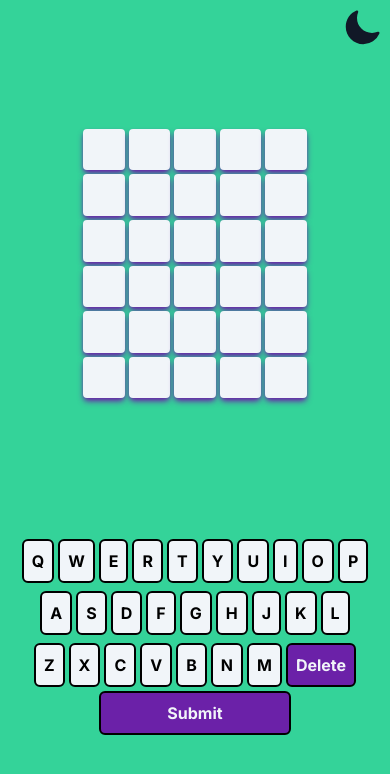
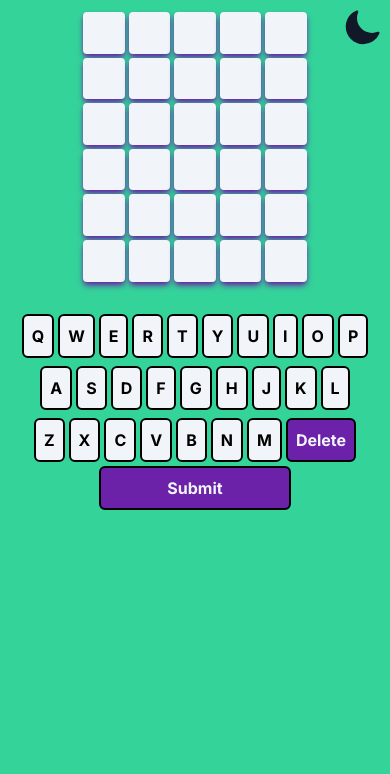
Before and after one commit to jimmybcoding/wordle-nextjs, a Next.js app: page / in a window 390 px wide. Shown: the top 774 px of the page. Built offline with nearby package versions, Linux system fonts and the light colour scheme; no server answers.

Commit message:
fix layout on mobile

```diff
--- a/src/app/board/page.tsx
+++ b/src/app/board/page.tsx
@@ -146,7 +146,7 @@
   return (
     <>
       {winner ? <Modal answer={answer} /> : !winner && userAttempts >= 6 ? <ModalLoser answer={answer}/> : null}
-      <div className='flex flex-col justify-evenly h-screen my-2'>
+      <div className='flex flex-col gap-2 h-screen my-2'>
         <Gameboard rows={rows} changeColour={changeColour} />
         <Keyboard handleKeyClick={handleKeyClick} handleDelete={handleDelete} handleSubmit={handleSubmit} changeColour={changeColour} same={same} different={different} notInAnswer={notInAnswer} />
       </div>
```
